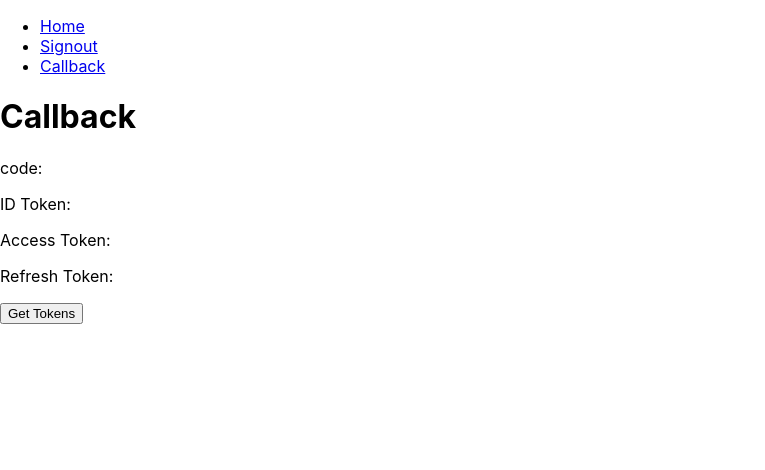
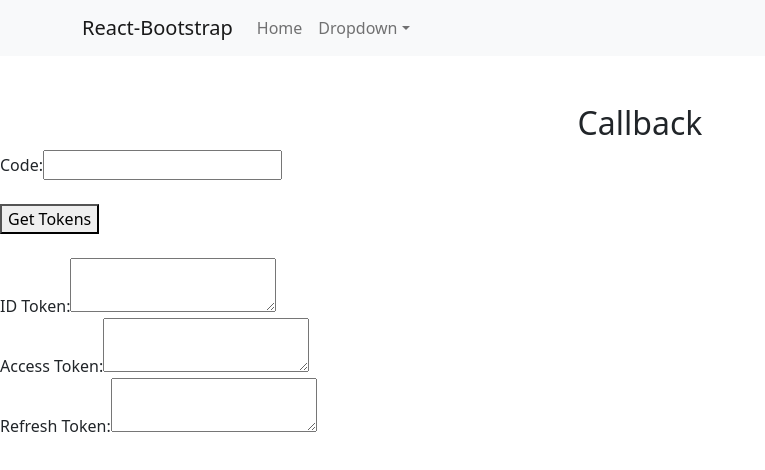
Before and after one commit to david-d-an/CognitoAccessClient, a React (Create React App) app: page /callback in a window 1280 px wide. Shown: the top 470 px of the page, without its empty margins (0-765 px from the left). Built offline with nearby package versions, Linux system fonts and the light colour scheme.

Commit message:
Add some CSS and Bootstaps

```diff
--- a/src/App.jsx
+++ b/src/App.jsx
@@ -1,5 +1,5 @@
 import React from "react";
-import { Routes, Route } from "react-router-dom";
+import { Outlet, Routes, Route } from "react-router-dom";
 
 import './App.css';
 import Home from "./pages/Home";
@@ -9,16 +9,17 @@ import Signout from "./pages/Signout";
 import Layout from "./pages/Layout";
 
 function App() {
-  return (
+  return (<>
     <Routes>
       <Route path="/" element={<Layout />}>
-        <Route path='home' element={<Home />} />
-        <Route path="callback" element={<Callback />} />
-        <Route path="signout" element={<Signout />} />
+        <Route path="/" element={<Home />} />
+        <Route path="/home" element={<Home />} />
+        <Route path="/callback" element={<Callback />} />
+        <Route path="/signout" element={<Signout />} />
         <Route path="*" element={<NoPage />} />
       </Route>
     </Routes>
-  );
+  </>);
 }
 
 export default App;
--- a/src/index.jsx
+++ b/src/index.jsx
@@ -1,9 +1,10 @@
 import React from 'react';
 import ReactDOM from 'react-dom/client';
 import { BrowserRouter } from "react-router-dom";
-import './index.css';
 import App from './App';
 import reportWebVitals from './reportWebVitals';
+import './index.css';
+import 'bootstrap/dist/css/bootstrap.min.css';
 
 const root = ReactDOM.createRoot(document.getElementById('root'));
 root.render(
--- a/src/pages/Callback.jsx
+++ b/src/pages/Callback.jsx
@@ -8,45 +8,58 @@ const Callback = (props) => {
   const [tokens, setTokens] = useState({});
   const code = searchParams.get('code');
 
-    return (
+  return (<>
+    <br/><br/>
+    <div style={{display: 'flex', justifyContent: 'center'}} >
+      <h2>Callback</h2>
+    </div>
     <div>
-            <div>
-                <h1>Callback</h1>
-                <p>code: {code}</p>
-                <p>ID Token: {tokens.id_token} </p>
-                <p>Access Token: {tokens.access_token} </p>
-                <p>Refresh Token: {tokens.refresh_token} </p>
+      <label>Code:
+        <input id="code" type="text" value={code} readOnly />
+      </label>
     </div>
+    <br/>
 
     <button onClick={() => getTokens(code, setTokens)} >Get Tokens</button>
+    <br/>
+    <br/>
+
+    <div>
+      <label>ID Token:</label>
+      <textarea value={tokens.id_token} readOnly />
+      <br/>
+      <label>Access Token:</label>
+      <textarea value={tokens.access_token} readOnly />
+      <br/>
+      <label>Refresh Token:</label>
+      <textarea value={tokens.refresh_token} readOnly />
     </div>
-    );
+  </>);
 }
 
 
 const getTokens = (code, setTokens) => {
-    // const authEndpoint = process.env.AUTH_ENDPOINT;
-    // const clientId = process.env.CLIENT_ID;
-    // const responseType = process.env.RESPONSE_TYPE;
-    // const scope = process.env.SCOPE;
-    // const redirectUri = process.env.REDIRECT_URI;
-    // const tokenEndPoint = process.env.TOKEN_ENDPOINT;
-    // const authEndpoint = "https://auth-virbela-dev.auth.us-east-2.amazoncognito.com/login";
-    // const clientId = "2qkqn0f8vgfdmfieel7ohu308i";
-    // const responseType = "code";
-    // const scope = "email+openid";
-    // const redirectUri = "http://localhost:3030/callback";
-    const tokenEndPoint = "https://auth-virbela-dev.auth.us-east-2.amazoncognito.com/oauth2/token";
+  const tokenEndPoint = process.env.REACT_APP_TOKEN_ENDPOINT;
+  const client_id = process.env.REACT_APP_CLIENT_ID;
+  const scope = process.env.REACT_APP_SCOPE || "email+openid";
+  const redirect_uri = process.env.REACT_APP_REDIRECT_URI;
+  const grant_type = process.env.REACT_APP_GRANT_TYPE || "authorization_code";
+
+  // console.log(`tokenEndPoint: ${tokenEndPoint}`);
+  // console.log(`client_id: ${client_id}`);
+  // console.log(`scope: ${scope}`);
+  // console.log(`redirect_uri: ${redirect_uri}`);
+  // console.log(`grant_type: ${grant_type}`);
 
   request.post(
     tokenEndPoint,
     {
       form: {
-                grant_type: "authorization_code",
+        grant_type,
         code,
-                client_id: "2qkqn0f8vgfdmfieel7ohu308i",
-                redirect_uri: "http://localhost:3030/callback",
-                scope: "email+openid"
+        client_id,
+        redirect_uri,
+        scope
       }
     },
     function (error, response, body) {
--- a/src/pages/Home.jsx
+++ b/src/pages/Home.jsx
@@ -3,48 +3,45 @@ import './Home.css';
 require('dotenv').config();
 
 const Home = (props) => {
-    // const authEndpoint = process.env.AUTH_ENDPOINT;
-    // const clientId = process.env.CLIENT_ID;
-    // const responseType = process.env.RESPONSE_TYPE;
-    // const scope = process.env.SCOPE;
-    // const redirectUri = process.env.REDIRECT_URI;
-    const authEndpoint = "https://auth-virbela-dev.auth.us-east-2.amazoncognito.com/login";
-    const clientId = "2qkqn0f8vgfdmfieel7ohu308i";
-    const responseType = "code";
-    const scope = "email+openid";
-    const redirectUri = "http://localhost:3030/callback";
+  const authEndpoint = process.env.REACT_APP_AUTH_ENDPOINT;
+  const clientId = process.env.REACT_APP_CLIENT_ID;
+  const responseType = process.env.REACT_APP_RESPONSE_TYPE;
+  const scope = process.env.REACT_APP_SCOPE;
+  const redirectUri = process.env.REACT_APP_REDIRECT_URI;
 
   const link = `${authEndpoint}?client_id=${clientId}&response_type=${responseType}&scope=${scope}&redirect_uri=${redirectUri}`;
 
-    return (
+  return (<>
+    <br/><br/>
+    <div style={{display: 'flex', justifyContent: 'center'}} >
+      <h2>Home</h2>
+    </div>
+
     <div>
-            <h1>Home</h1>
-
-            <form>
       <label>Authenticaion Endpoint:
-                    <input id="auth_endpoint" type="text" value={authEndpoint} />
+        <input id="auth_endpoint" type="text" value={authEndpoint} readOnly />
       </label>
         <br/>
       <label>Client ID:
-                    <input id="client_id" type="text" value={clientId} />
+        <input id="client_id" type="text" value={clientId} readOnly />
       </label>
       <br/>
       <label>Scope:
-                    <input id="scope" type="text" value={scope} />
+        <input id="scope" type="text" value={scope} readOnly />
       </label>
       <br/>
       <label>Response Type:
-                    <input id="response_type" type="text" value={responseType} />
+        <input id="response_type" type="text" value={responseType} readOnly />
       </label>
       <br/>
       <label>Redirect URI:
-                    <input id="redirect_url" type="text" value={redirectUri} />
+        <input id="redirect_url" type="text" value={redirectUri} readOnly />
       </label>
-            </form>
+    </div>
+    <br/>
 
     <a href={link}>Login</a>
-        </div>
-    );
+  </>);
 }
 
 export default Home;
--- a/src/pages/Layout.jsx
+++ b/src/pages/Layout.jsx
@@ -1,26 +1,29 @@
 import React from 'react';
 import { Outlet, Link } from "react-router-dom";
+import { Navbar, Nav, NavDropdown, Container } from 'react-bootstrap';
+
 
 const Layout = () => {
-  return (
-    <>
-      <nav>
-        <ul>
-          <li>
-            <Link to="/home">Home</Link>
-          </li>
-          <li>
-            <Link to="/signout">Signout</Link>
-          </li>
-          <li>
-            <Link to="/callback">Callback</Link>
-          </li>
-        </ul>
-      </nav>
+  return (<>
+    <Navbar bg="light" expand="lg">
+      <Container>
+        <Navbar.Brand href="/">React-Bootstrap</Navbar.Brand>
+        <Navbar.Toggle aria-controls="basic-navbar-nav" />
+        <Navbar.Collapse id="basic-navbar-nav">
+          <Nav className="me-auto">
+            <Nav.Link href="/home">Home</Nav.Link>
+            <NavDropdown title="Dropdown" id="basic-nav-dropdown">
+              <NavDropdown.Item href="/callback">Callback</NavDropdown.Item>
+              <NavDropdown.Divider />
+              <NavDropdown.Item href="/signout">Sign Out</NavDropdown.Item>
+            </NavDropdown>
+          </Nav>
+        </Navbar.Collapse>
+      </Container>
+    </Navbar>
 
-      <Outlet />
-    </>
-  )
+    <Outlet />
+  </>)
 };
 
 export default Layout;
--- a/src/pages/NoPage.jsx
+++ b/src/pages/NoPage.jsx
@@ -2,11 +2,12 @@ import React from 'react';
 import './NoPage.css';
 
 const NoPage = (props) => {
-    return (
-        <div>
-            <h1>NoPage</h1>
-        </div>
-    );
+  return (<>
+    <br/><br/>
+    <div style={{display: 'flex', justifyContent: 'center'}} >
+      <h2>Unknown Page</h2>
+    </div>
+  </>);
 }
 
 export default NoPage;
--- a/src/pages/Signout.jsx
+++ b/src/pages/Signout.jsx
@@ -2,11 +2,12 @@ import React from 'react';
 import './Signout.css';
 
 const Signout = (props) => {
-    return (
-        <div>
-            <h1>Signout</h1>
-        </div>
-    );
+  return (<>
+    <br/><br/>
+    <div style={{display: 'flex', justifyContent: 'center'}} >
+      <h2>Sign Out</h2>
+    </div>
+  </>);
 }
 
 export default Signout;
```
Also changed, not shown: package.json (+11 -1 lines), 2 other files (tests, documents, lock files or other folders). Lines whose indentation alone changed are shown as unchanged.
